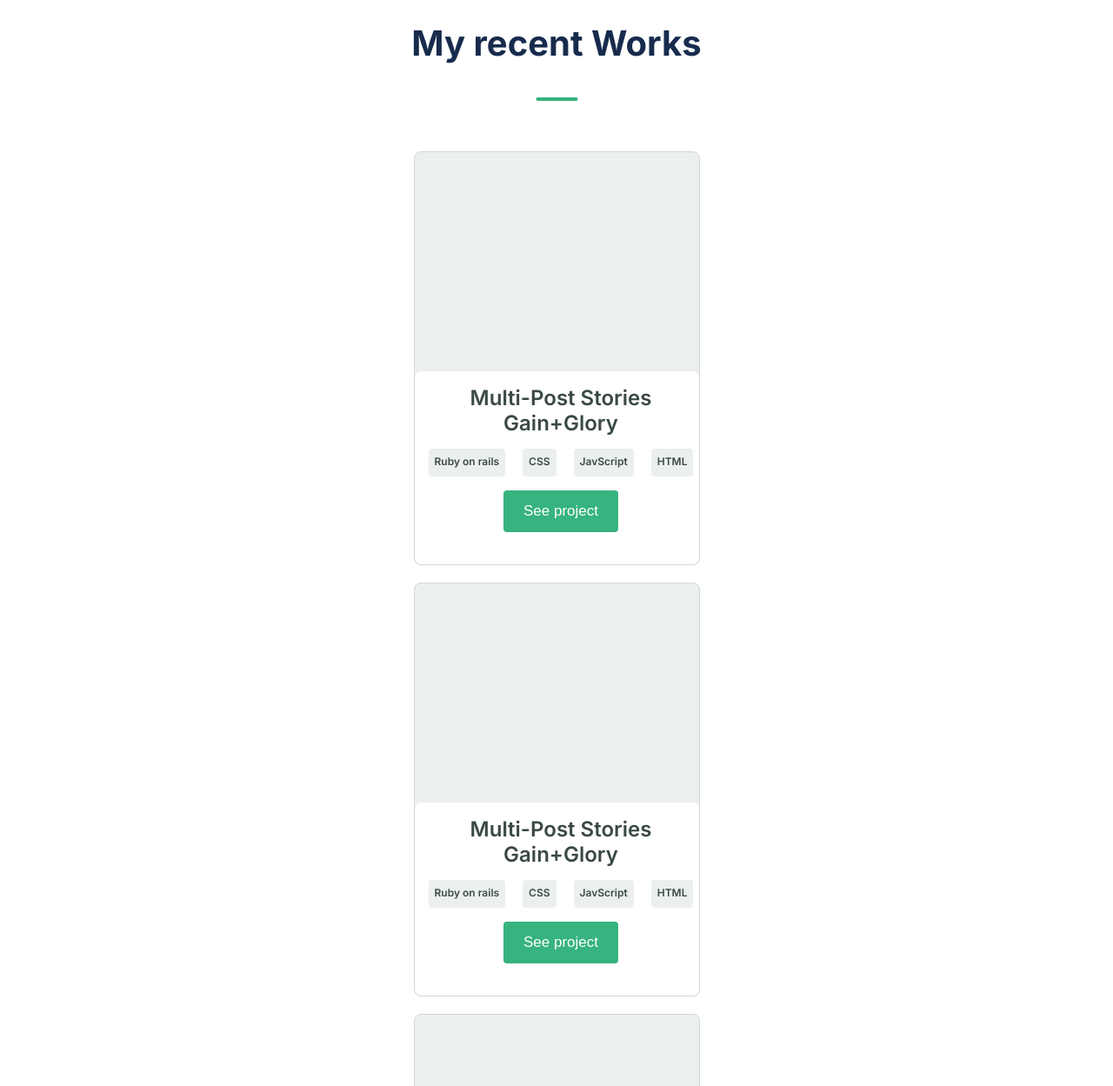
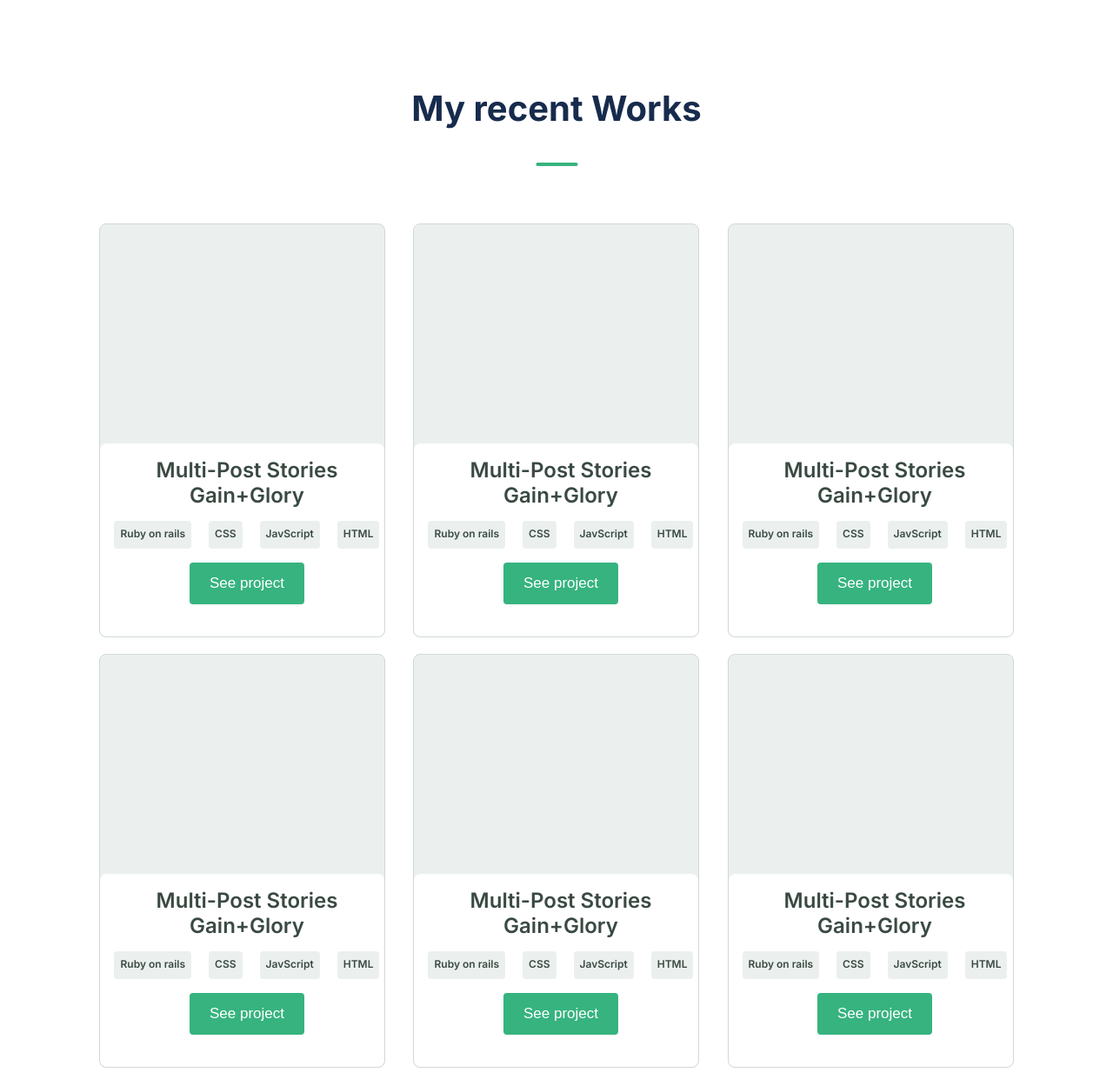
Before and after one commit to CindyDorantes/My-personal-portfolio-site, a plain HTML site: page Index.html in a window 1280 px wide. Shown: the part 743-1992 px from the top of the page at 87% size. Drawn offline with Linux system fonts and the light colour scheme.

Commit message:
add desktop version for .works section

```diff
--- a/Index.html
+++ b/Index.html
@@ -46,10 +46,8 @@
     <!--here begins the 'Works' section-->
     <section class="works">
         <h2 class="works-heading">My recent Works <br><img src="./Images/Indicator.png" alt="green line divisor"></h2>
-
-
         <!--First work-item-->
-        <div class="wi-01">
+        <div class="work-item wi-01">
             <div class="work-image"></div>
             <div class="work-content">
                 <h3 class="work-title">Multi-Post Stories Gain+Glory</h3>
@@ -63,7 +61,7 @@
             </div>
         </div>
         <!--Second work item-->
-        <div class="wi-02">
+        <div class="work-item wi-02">
             <div class="work-image"></div>
             <div class="work-content">
                 <h3 class="work-title">Multi-Post Stories Gain+Glory</h3>
@@ -77,7 +75,7 @@
             </div>
         </div>
         <!--3rd work item-->
-        <div class="wi-03">
+        <div class="work-item wi-03">
             <div class="work-image"></div>
             <div class="work-content">
                 <h3 class="work-title">Multi-Post Stories Gain+Glory</h3>
@@ -91,7 +89,7 @@
             </div>
         </div>
         <!--4th work item-->
-        <div class="wi-04">
+        <div class="work-item wi-04">
             <div class="work-image"></div>
             <div class="work-content">
                 <h3 class="work-title">Multi-Post Stories Gain+Glory</h3>
@@ -105,7 +103,21 @@
             </div>
         </div>
         <!--5th work item-->
-        <div class="wi-05">
+        <div class="work-item wi-05">
+            <div class="work-image"></div>
+            <div class="work-content">
+                <h3 class="work-title">Multi-Post Stories Gain+Glory</h3>
+                <ul class="cards">
+                    <li>Ruby on rails</li>
+                    <li>CSS</li>
+                    <li>JavScript</li>
+                    <li>HTML</li>
+                </ul>
+                <button type="button" class="see-project">See project</button>
+            </div>
+        </div>
+        <!--6th work item-->
+        <div class="work-item wi-06">
             <div class="work-image"></div>
             <div class="work-content">
                 <h3 class="work-title">Multi-Post Stories Gain+Glory</h3>
--- a/style.css
+++ b/style.css
@@ -98,10 +98,11 @@ ul {
 
 .works-heading {
   grid-row: 1 / 2;
+  width: auto;
 }
 
-.wi-01 {
-  max-width: 369px;
+.work-item {
+  max-width: 327px;
   height: 474px;
   border-radius: 8px;
   background-color: #ebf0ee;
@@ -110,63 +111,34 @@ ul {
   display: flex;
   justify-content: center;
   align-items: flex-end;
+}
+
+.wi-01 {
   grid-row: 2 / 3;
 }
 
 .wi-02 {
-  max-width: 369px;
-  height: 474px;
-  border-radius: 8px;
-  background-color: #ebf0ee;
-  border: 1px solid #d0d9d4;
-  justify-self: center;
-  display: flex;
-  justify-content: center;
-  align-items: flex-end;
   grid-row: 3 / 4;
 }
 
 .wi-03 {
-  max-width: 369px;
-  height: 474px;
-  border-radius: 8px;
-  background-color: #ebf0ee;
-  border: 1px solid #d0d9d4;
-  justify-self: center;
-  display: flex;
-  justify-content: center;
-  align-items: flex-end;
   grid-row: 4 / 5;
 }
 
 .wi-04 {
-  max-width: 369px;
-  height: 474px;
-  border-radius: 8px;
-  background-color: #ebf0ee;
-  border: 1px solid #d0d9d4;
-  justify-self: center;
-  display: flex;
-  justify-content: center;
-  align-items: flex-end;
   grid-row: 5 / 6;
 }
 
 .wi-05 {
-  max-width: 369px;
-  height: 474px;
-  border-radius: 8px;
-  background-color: #ebf0ee;
-  border: 1px solid #d0d9d4;
-  justify-self: center;
-  display: flex;
-  justify-content: center;
-  align-items: flex-end;
   grid-row: 6 / 7;
 }
 
+.wi-06 {
+  display: none;
+}
+
 .work-content {
-  width: 295px;
+  max-width: 295px;
   padding: 16px;
   border-radius: 8px;
   background-color: #fff;
@@ -490,6 +462,7 @@ button:active {
     outline: solid 1px red;
   }*/
 
+  /* Desktop alignment for headline section*/
   .logo,
   .hamburguer {
     display: none;
@@ -538,4 +511,48 @@ button:active {
     margin-bottom: 0%;
   }
 
+  /* Desktop alignment for headline section*/
+  .works {
+    grid-template-columns: repeat( 3 , 1fr );
+    grid-template-rows: 13% 474px 474px;
+    gap: 2% 2%;
+    margin: 8%;
+    width: auto;
+  }
+
+  .works-heading {
+    grid-column: 1 / span 3;
+    grid-row: 1 / 2;
+    margin: 0%;
+  }
+
+  .work-item {
+    max-width: 369px;
+  }
+
+  .wi-01 {
+    grid-area: 2 / 1 / 3 / 2;
+  }
+
+  .wi-02 {
+    grid-area: 2 / 2 / 3 / 2;
+  }
+
+  .wi-03 {
+    grid-area: 2 / 3 / 3 / 4;
+  }
+
+  .wi-04 {
+    grid-area: 3 / 1 / 4 / 2;
+  }
+
+  .wi-05 {
+    grid-area: 3 / 2 / 4 / 3;
+  }
+
+  .wi-06 {
+    display: flex;
+    grid-area: 3 / 3 / 4 / 4;
+  }
+
 }
```
